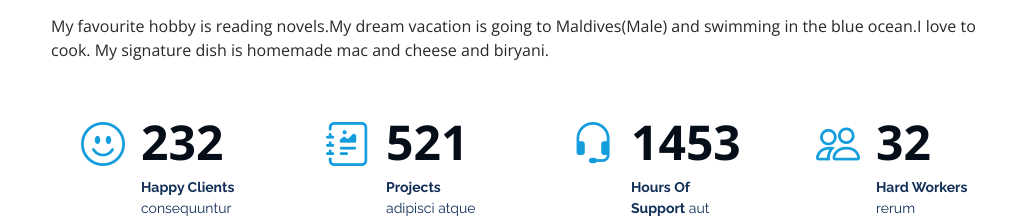
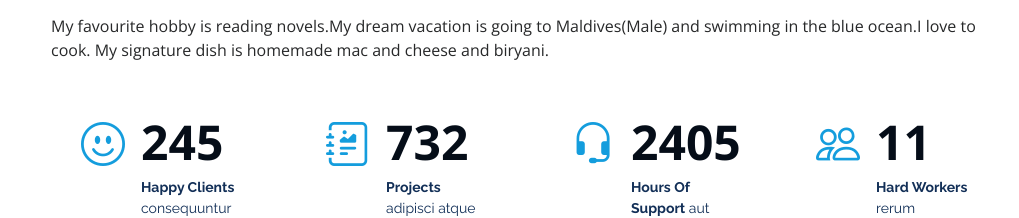
Before and after one commit to vyshnaviadari554/portfolio, a plain HTML site: page index.html in a window 1280 px wide. Shown: the part 1720-1938 px from the top of the page, without its empty margins (261-1280 px from the left). Drawn offline with nearby package versions, Linux system fonts and the light colour scheme.

Commit message:
final resume

```diff
--- a/index.html
+++ b/index.html
@@ -146,7 +146,7 @@
           <div class="col-lg-3 col-md-6 d-md-flex align-items-md-stretch" data-aos="fade-up">
             <div class="count-box">
               <i class="bi bi-emoji-smile"></i>
-              <span data-purecounter-start="0" data-purecounter-end="232" data-purecounter-duration="1" class="purecounter"></span>
+              <span data-purecounter-start="0" data-purecounter-end="245" data-purecounter-duration="1" class="purecounter"></span>
               <p><strong>Happy Clients</strong> consequuntur quae</p>
             </div>
           </div>
@@ -154,7 +154,7 @@
           <div class="col-lg-3 col-md-6 d-md-flex align-items-md-stretch" data-aos="fade-up" data-aos-delay="100">
             <div class="count-box">
               <i class="bi bi-journal-richtext"></i>
-              <span data-purecounter-start="0" data-purecounter-end="521" data-purecounter-duration="1" class="purecounter"></span>
+              <span data-purecounter-start="0" data-purecounter-end="732" data-purecounter-duration="1" class="purecounter"></span>
               <p><strong>Projects</strong> adipisci atque cum quia aut</p>
             </div>
           </div>
@@ -162,7 +162,7 @@
           <div class="col-lg-3 col-md-6 d-md-flex align-items-md-stretch" data-aos="fade-up" data-aos-delay="200">
             <div class="count-box">
               <i class="bi bi-headset"></i>
-              <span data-purecounter-start="0" data-purecounter-end="1453" data-purecounter-duration="1" class="purecounter"></span>
+              <span data-purecounter-start="0" data-purecounter-end="2405" data-purecounter-duration="1" class="purecounter"></span>
               <p><strong>Hours Of Support</strong> aut commodi quaerat</p>
             </div>
           </div>
@@ -170,7 +170,7 @@
           <div class="col-lg-3 col-md-6 d-md-flex align-items-md-stretch" data-aos="fade-up" data-aos-delay="300">
             <div class="count-box">
               <i class="bi bi-people"></i>
-              <span data-purecounter-start="0" data-purecounter-end="32" data-purecounter-duration="1" class="purecounter"></span>
+              <span data-purecounter-start="0" data-purecounter-end="11" data-purecounter-duration="1" class="purecounter"></span>
               <p><strong>Hard Workers</strong> rerum asperiores dolor</p>
             </div>
           </div>
```
